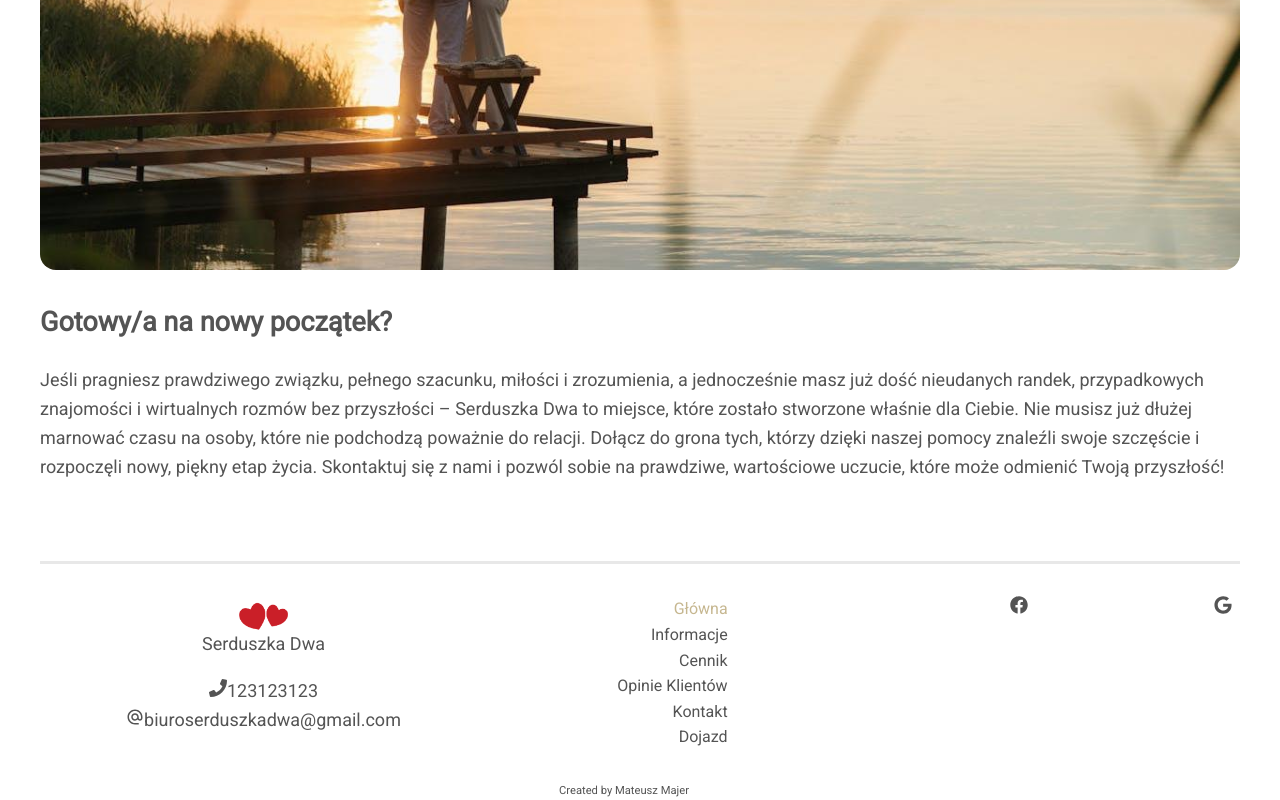
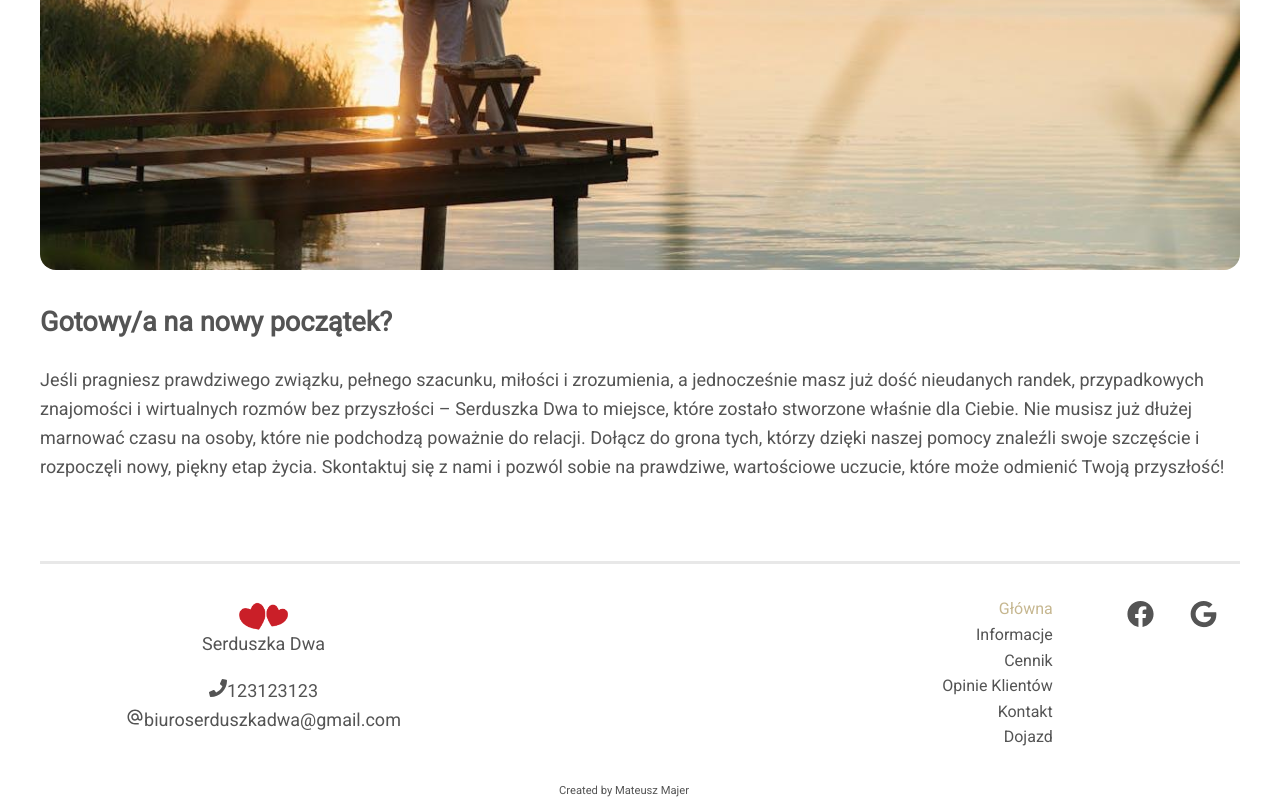
Before and after one commit to Vectari/serduszka-dwa, a React (Vite) app: page / in a window 1280 px wide. Shown: the part 3519-4319 px from the top of the page. Built offline with nearby package versions, Linux system fonts and the light colour scheme; no server answers; the database is empty.

Commit message:
style: style for socials svg

```diff
--- a/src/components/Footer/Footer.jsx
+++ b/src/components/Footer/Footer.jsx
@@ -68,6 +68,16 @@ const StyledFooterCenter = styled.div`
   margin-left: -2rem;
 `;
 
+const StyledFooterSocial = styled.div`
+margin-top: 2rem;
+scale: 1.5;
+margin-left: -32rem;
+
+  svg {
+    padding-right: 1.5rem;
+  }
+`;
+
 export function Footer() {
   const location = useLocation();
 
@@ -101,8 +111,10 @@ export function Footer() {
           <NavLink to="/contact">{dictionary.navbar.contact_page}</NavLink>
           <NavLink to="/map">{dictionary.navbar.map_page}</NavLink>
         </StyledFooterRight>
-        <FaFacebook />
-        <FaGoogle />
+        <StyledFooterSocial>
+          <FaFacebook />
+          <FaGoogle />
+        </StyledFooterSocial>
       </StyledFooterContainer>
       <StyledFooterCenter>Created by Mateusz Majer</StyledFooterCenter>
     </>
```
